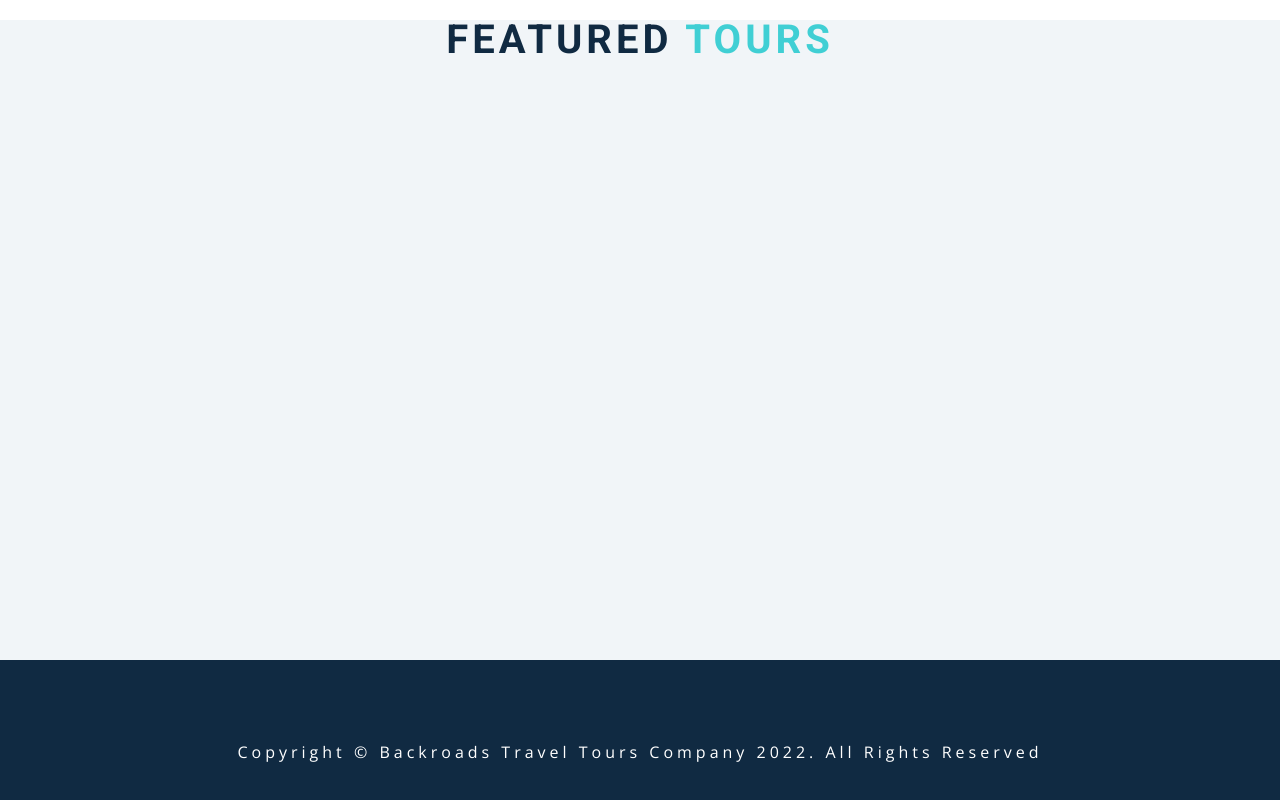
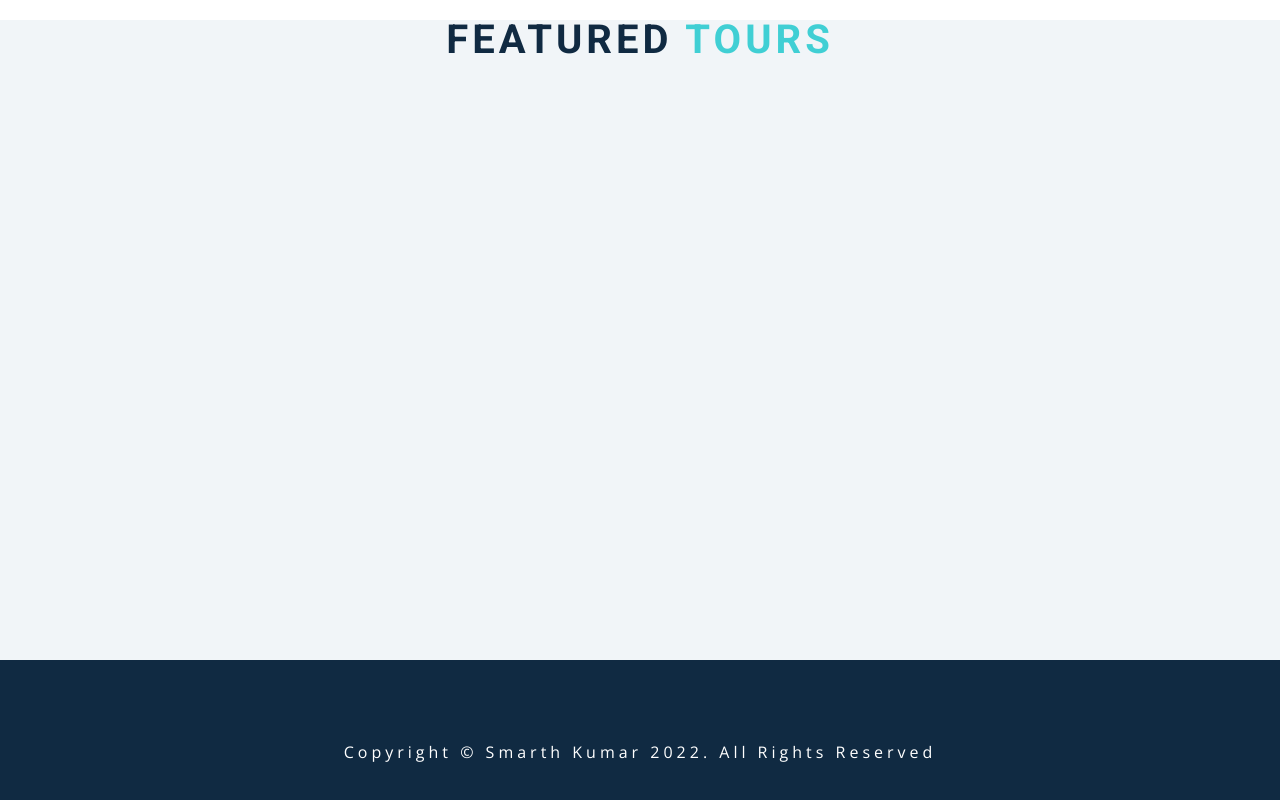
Before and after one commit to Smarth2002/Scroll-HTML-CSS-JS, a plain HTML site: page index.html in a window 1280 px wide. Shown: the part 2142-2942 px from the top of the page. Drawn offline with nearby package versions, Linux system fonts and the light colour scheme.

Commit message:
Update index.html

```diff
--- a/index.html
+++ b/index.html
@@ -89,7 +89,7 @@
 	<!-- footer -->
 	<footer class="section">
 		<p>
-			copyright &copy; backroads travel tours company
+			copyright &copy; Smarth Kumar
 			<span id="date">2020</span>.
 			All rights reserved
 		</p>
```
